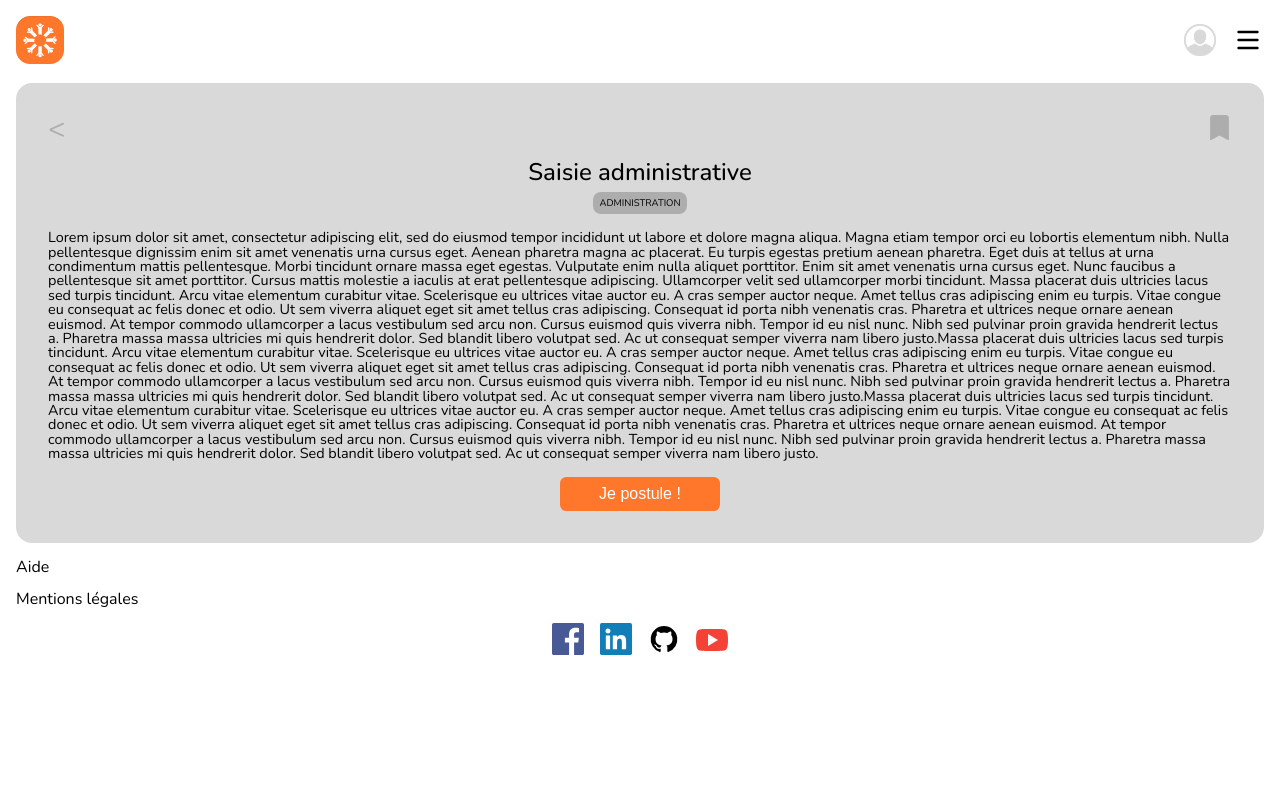
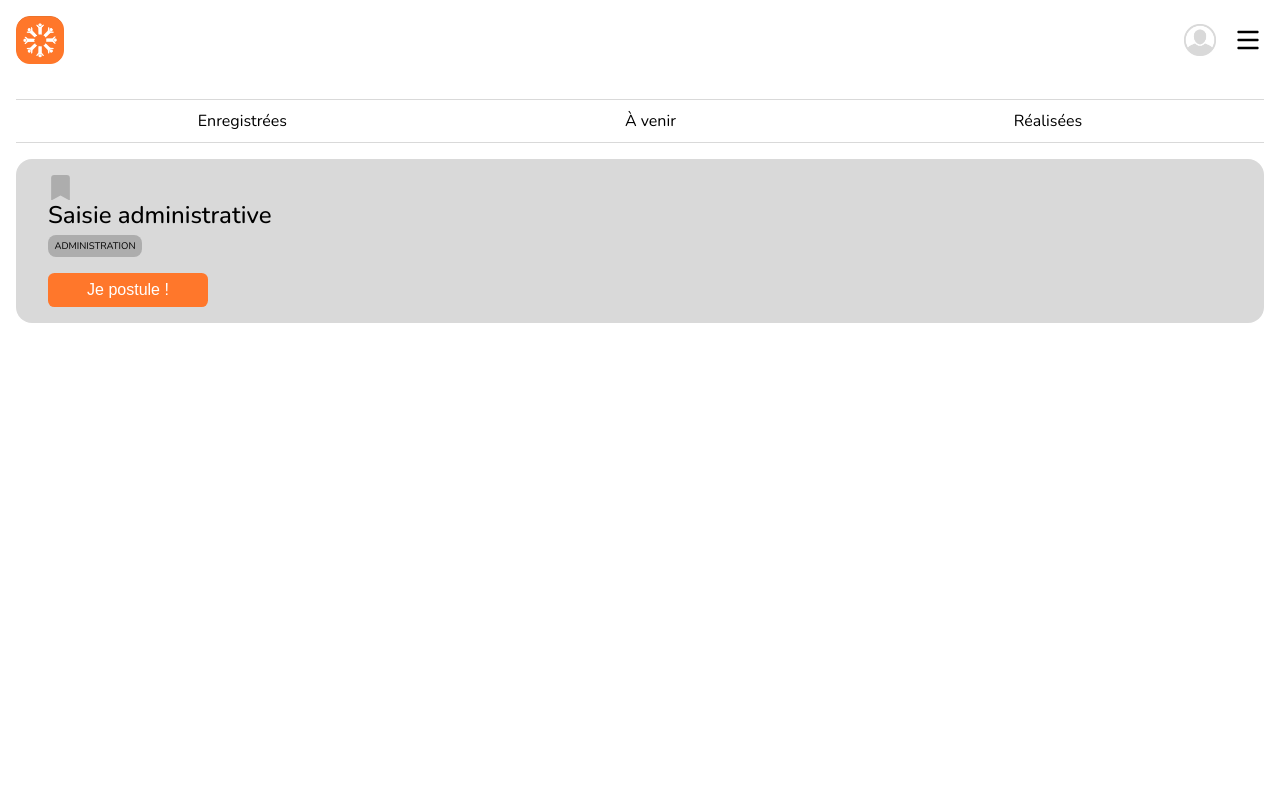
Before and after one commit to lekdup/projet-o-boulot, a React (Create React App) app in the folder front/: page / in a window 1280 px wide. Shown: the top 800 px of the page. Built offline with nearby package versions, Linux system fonts and the light colour scheme.

Commit message:
navbar Ok enregistrées en cours

```diff
--- a/front/src/components/App.js
+++ b/front/src/components/App.js
@@ -3,12 +3,13 @@ import Header from './Header/Header';
 import Footer  from './Footer/Footer';
 import Joblist from './Joblist/Joblist';
 import Jobcard from './Jobcard/Jobcard';
+import Missions from './Missions/Missions';
 
 function App() {
   return (
     <div className="App">
       <Header />
-      <Jobcard/>
+      <Missions/>
       <Footer/>
     </div>
   );
--- a/front/src/components/Joblist/Card/Card.js
+++ b/front/src/components/Joblist/Card/Card.js
@@ -1,6 +1,7 @@
 import './Card.scss';
 
 function Card(){
+
     return(
         <div className='card'>
                         <div className ='card-bookmark'>
--- a/front/src/components/Joblist/Joblist.js
+++ b/front/src/components/Joblist/Joblist.js
@@ -2,6 +2,7 @@ import './Joblist.scss';
 import CardsList from './CardsList/CardsList';
 
 function Joblist(){
+
     return(
         <div className='Joblist'>
         <h1 className='Joblist-title'> Les offres d'emploi</h1>
--- /dev/null
+++ b/front/src/components/Missions/Missions.js
@@ -0,0 +1,23 @@
+import './Missions.scss';
+import Card from '../Joblist/Card/Card'
+import MissionsList from '../Missions/MissionsList/MissionsList'
+
+/**
+ * Component to manage missions in candidate area
+ */
+function Missions(){
+return (
+    <div className='Missions'>
+        <nav >
+            <ul className='Missions-nav'>
+                <li className='Missions-element' href="#"> Enregistrées</li>
+                <li className='Missions-element' href="#"> À venir </li>
+                <li className='Missions-element' href="#"> Réalisées</li>
+            </ul>
+        </nav>
+        <MissionsList />
+    </div>
+)
+};
+
+export default Missions;
--- /dev/null
+++ b/front/src/components/Missions/Missions.scss
@@ -0,0 +1,16 @@
+@use 'src/styles/vars';
+
+.Missions{
+    margin-top: 2rem;
+    height: 100vh;
+    &-nav{
+        display: flex;
+        justify-content: space-around;
+        padding: .8rem;
+        border-bottom: 1px solid vars.$grey;
+        border-top: 1px solid vars.$grey;
+    }
+    &-element{
+
+    }
+}
--- /dev/null
+++ b/front/src/components/Missions/MissionsList/MissionsList.js
@@ -0,0 +1,14 @@
+import './MissionsList.scss';
+import MissionsListElement from './MissionsListElement/MissionsListElement';
+
+function MissionsList(){
+    return(
+        <div className='MissionsList'>
+        <MissionsListElement/>
+
+
+
+</div>
+    )
+}
+export default MissionsList;
--- /dev/null
+++ b/front/src/components/Missions/MissionsList/MissionsListElement/MissionsListElement.js
@@ -0,0 +1,17 @@
+import './MissionsListElement.scss';
+function MissionsListElement(){
+    return(
+        <div className='MissionsListElement'>
+        <div className='MissionsListElement-bookmark'>
+        <svg  xmlns="http://www.w3.org/2000/svg" width="25" height="25" fill="currentColor" class="bi bi-bookmark-fill" viewBox="0 0 16 16"> <path d="M2 2v13.5a.5.5 0 0 0 .74.439L8 13.069l5.26 2.87A.5.5 0 0 0 14 15.5V2a2 2 0 0 0-2-2H4a2 2 0 0 0-2 2z" fill="#adadad"></path> </svg>
+        </div>
+
+<a href='#' className='MissionsListElement-title'> Saisie administrative </a>
+<div className='MissionsListElement-tags'> <p> ADMINISTRATION</p></div>
+<button className='MissionsListElement-btn'> Je postule !</button>
+
+        </div>
+ )
+}
+
+export default MissionsListElement;
--- /dev/null
+++ b/front/src/components/Missions/MissionsList/MissionsListElement/MissionsListElement.scss
@@ -0,0 +1,43 @@
+@use 'src/styles/vars';
+
+.MissionsListElement{
+    background-color: vars.$grey;
+    padding: 1rem 1rem 1rem 2rem;
+    border-radius: 1rem;
+    margin-top: 1rem;
+    text-align: left;
+    display: flex;
+    flex-direction: column;
+    align-items: flex-start;
+    &-title{
+        font-size: 1.5rem;
+        font-weight: 500;
+    }
+    &-tags{
+        background-color: rgb(173, 173, 173);
+        padding: 0.4rem;
+        border-radius: 0.5rem;
+        display:inline;
+        font-size: 0.6rem;
+        margin-top: 0.5rem;
+    }
+    &-bookmark{
+
+    }
+    &-btn{
+        width: 10rem;
+        margin-top: 1rem;
+
+        padding: .5rem;
+        font-size: 1rem;
+        border-radius: .4rem;
+        color: white;
+        background-color: vars.$orange;
+    }
+    &-btn:hover{
+        transform: translateY(-3px);
+        box-shadow: 0 3px 15px rgba(0, 0, 0, 0.3);
+    }
+
+
+}
```
Also changed, not shown: front/src/components/Missions/MissionsList/MissionsList.scss (added).
